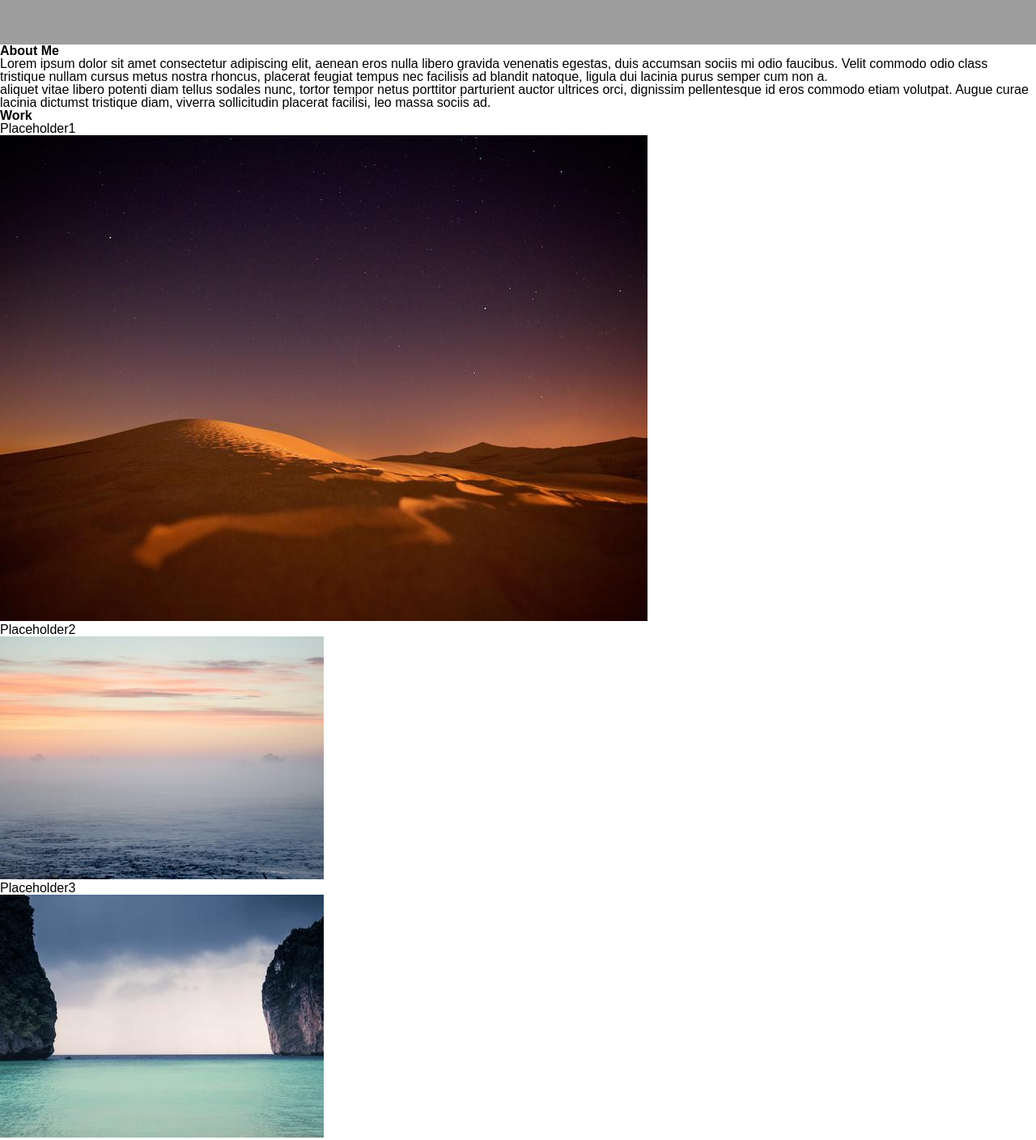
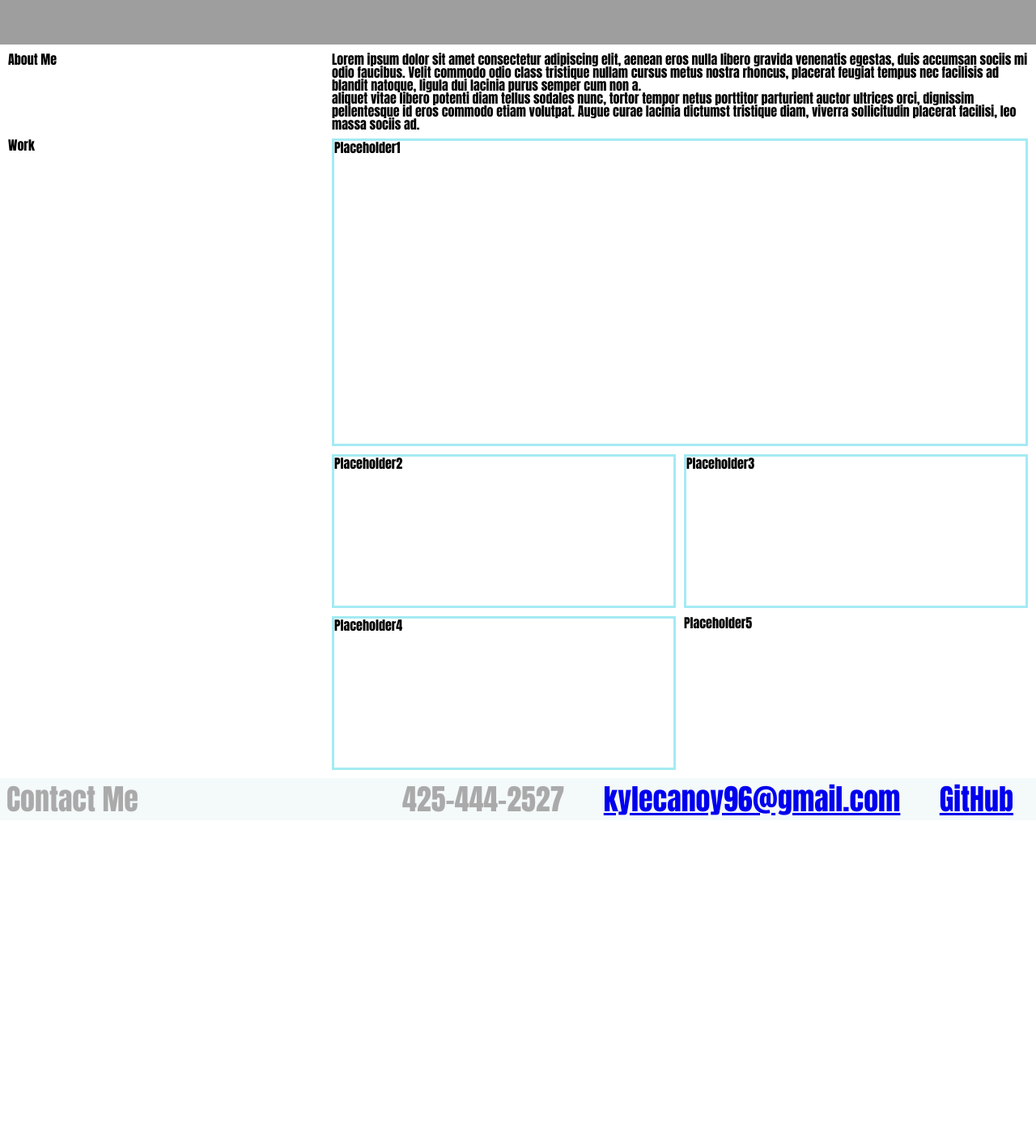
Before and after one commit to jkcanoy/Portfolio, a plain HTML site: page index.html in a window 1280 px wide. Shown: the part 200-1608 px from the top of the page at 81% size. After the commit the page ends 1216 px from the top, so only its background shows below. Drawn offline with Linux system fonts and the light colour scheme; grey boxes are pictures that could not be loaded.

Commit message:
grid and footer update

```diff
--- a/assets/style.css
+++ b/assets/style.css
@@ -3,6 +3,10 @@
     --sec: #ccf2f4;
     --tert: #a4ebf3;
     --quat: #aaaaaa;
+}
+
+* {
+    font-family: Impact, Haettenschweiler, 'Arial Narrow Bold', sans-serif;
 }
 
 .header-img {
@@ -40,6 +44,88 @@
     padding: 0 20px;
 }
 
-main {
-    display: grid | inline-grid
+.about-grid {
+    display: grid;
+    grid-template-columns: 390px 1fr;
+    gap: 10px;
+    margin: 10px;
 }
+
+.work-grid {
+    display: grid;
+    grid-template-columns: 390px 1fr 1fr;
+    grid-template-rows: 380px 190px 190px;
+    gap: 10px;
+    margin: 10px;
+}
+
+.work-header {
+    grid-row: 1;
+    grid-column: 1;
+}
+
+.main-work {
+    grid-row: 1;
+    grid-column: 2 / span 2;
+    border: solid;
+    border-color: var(--tert);
+    display: flex;
+    align-content: flex-end;
+}
+
+.work2 {
+    grid-row: 2;
+    grid-column: 2;
+    border: solid;
+    border-color: var(--tert);
+}
+
+.work3 {
+    grid-row: 2;
+    grid-column: 3;
+    border: solid;
+    border-color: var(--tert);
+}
+
+.work4 {
+    grid-row: 3;
+    grid-column: 2;
+    border: solid;
+    border-color: var(--tert);
+}
+
+.work5 {
+    grid-row: 3;
+    grid-column: 3;
+
+}
+
+
+
+footer {
+    background: var(--prim);
+    display: inline-block;
+    font-size: 36px;
+    width: 100%;
+    color: var(--quat);
+}
+
+footer h1 {
+    float: left;
+    margin: 8px;
+}
+
+footer nav {
+    float: right;
+}
+
+footer nav ul {
+    list-style: none;
+    margin: 8px;
+    padding: 0
+}
+
+footer nav li {
+    display: inline-block;
+    padding: 0 20px;
+}
--- a/index.html
+++ b/index.html
@@ -10,7 +10,7 @@
 </head>
 
 <body>
-    <header class = "header">
+    <header class="header">
         <h1>Jefferson Kyle Canoy</h1>
         <nav class="nav">
             <ul>
@@ -21,11 +21,11 @@
         </nav>
     </header>
 
-<div class = "header-img"></div>
+<div class="header-img"></div>
 
 <main>
-    <div>
-        <section class="heading">
+    <div class="about-grid">
+        <section class="about-header">
             <h1 id="about">About Me</h1>
         </section>
         <section class="para">
@@ -33,34 +33,29 @@
             <p>aliquet vitae libero potenti diam tellus sodales nunc, tortor tempor netus porttitor parturient auctor ultrices orci, dignissim pellentesque id eros commodo etiam volutpat. Augue curae lacinia dictumst tristique diam, viverra sollicitudin placerat facilisi, leo massa sociis ad.</p>
         </section>
     </div>
-    <div>
-        <section class="heading">
+    <div class="work-grid">
+        <section class="work-header">
             <h1 id="work">Work</h1>
         </section>
         <section class="main-work">
-            <header>Placeholder1</header>
-            <img src="assets/placeholder1.jpg" alt="placeholder1"/>
+            <header class="work-name">Placeholder1</header>
         </section>
-        <section>
-            <header>Placeholder2</header>
-            <img src="assets/placeholder2.jpg" alt="placeholder2"/>
+        <section class="work2">
+            <header c>Placeholder2</header>
         </section>
-        <section>
+        <section class="work3">
             <header>Placeholder3</header>
-            <img src="assets/placeholder3.jpg" alt="placeholder3"/>
         </section>
-        <section>
+        <section class="work4">
             <header>Placeholder4</header>
-            <img src="assets/placeholder4.jpg" alt="placeholder4"/>
         </section>
-        <section>
+        <section class="work5">
             <header>Placeholder5</header>
-            <img src="assets/placeholder5.jpg" alt="placeholder5"/>
         </section>
     </div>
 </main>
 <footer>
-    <h1 id="contact">Contact Me</h1>
+    <h1 id="Contact">Contact Me</h1>
     <nav>
         <ul>
             <li>425-444-2527</li>
```
